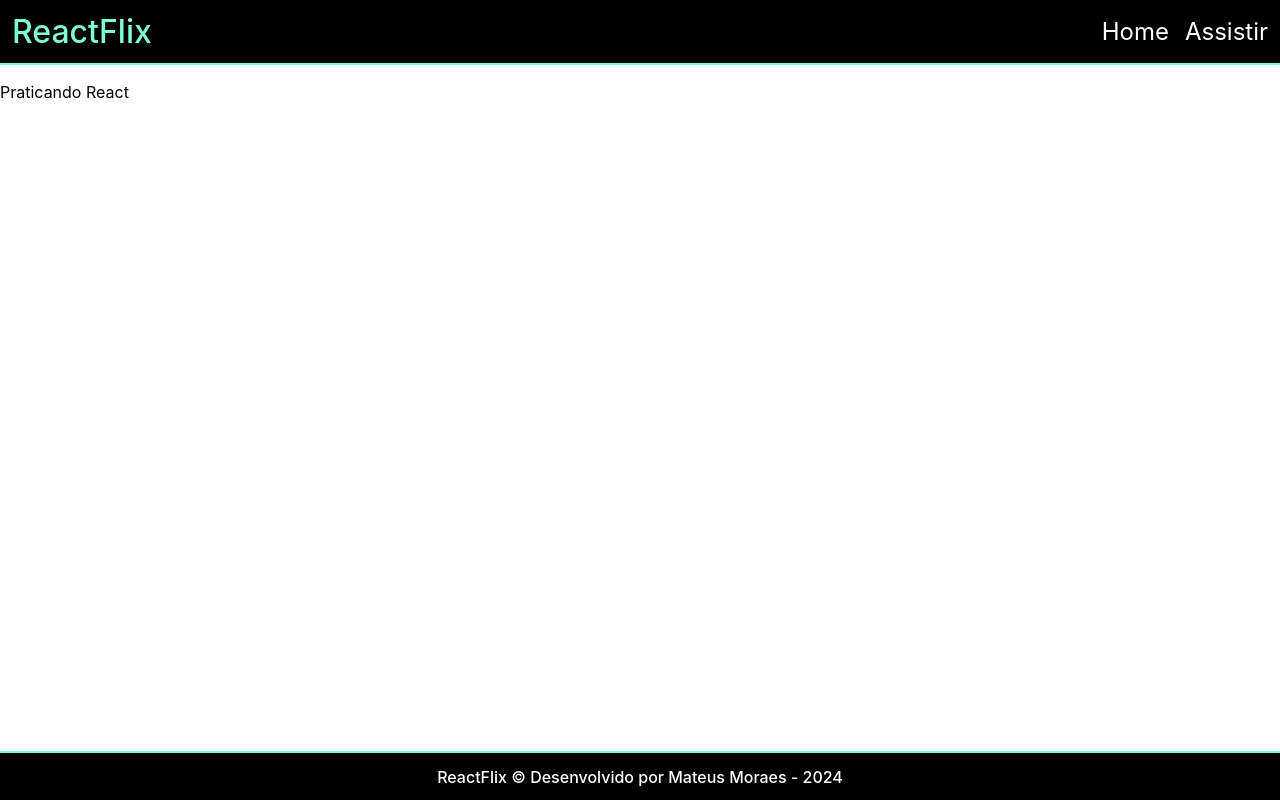
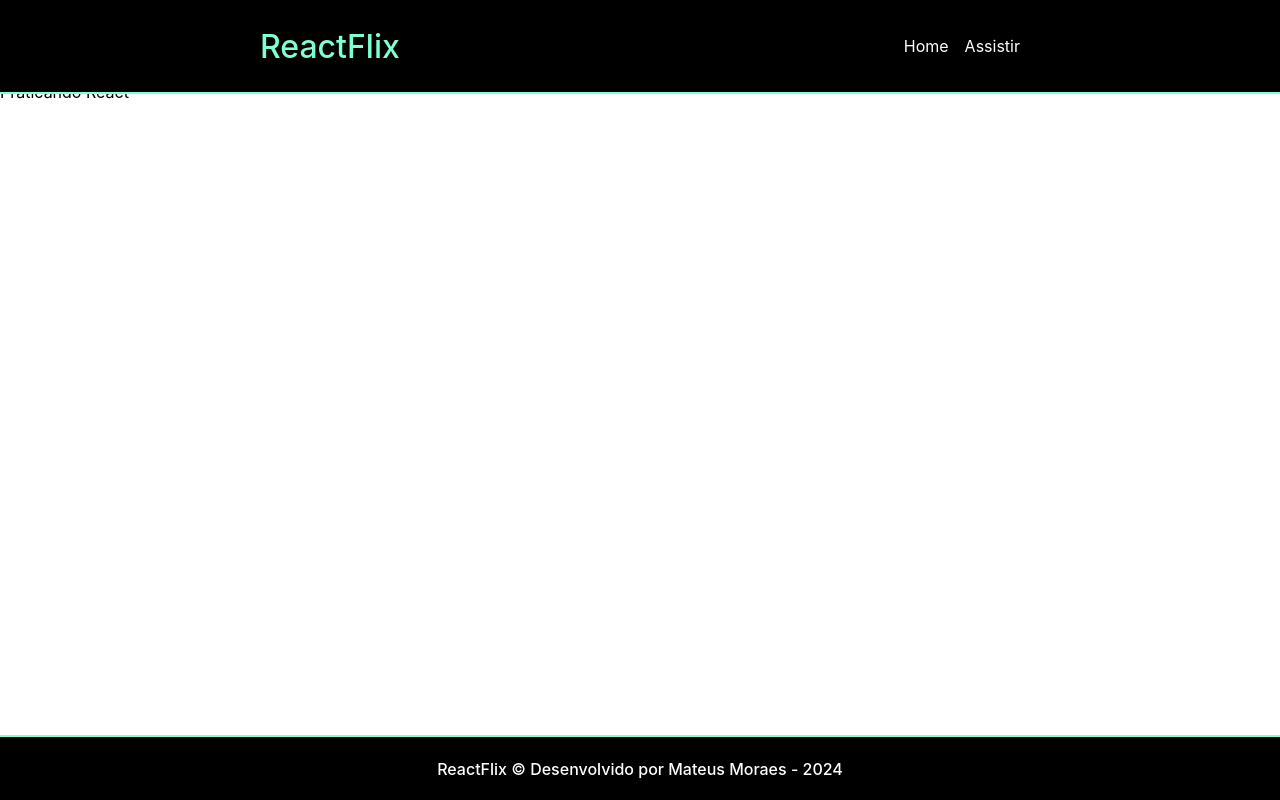
Before and after one commit to mateusmoraes6/react-practices, a React (Create React App) app: page / in a window 1280 px wide. Built offline with nearby package versions, Linux system fonts and the light colour scheme.

Commit message:
Componentes

```diff
--- a/src/components/Footer/Footer.module.css
+++ b/src/components/Footer/Footer.module.css
@@ -1,5 +1,5 @@
 .footer {
-    position: fixed;
+    position: absolute;
     bottom: 0;
     width: 100%;
     display: flex;
@@ -8,6 +8,7 @@
     background-color: #000;
     color: #fff;
     border-top: 2px solid aquamarine;
+    padding-block: 0.5rem;
 }
 
 .footer h2 {
--- a/src/components/Header/Header.module.css
+++ b/src/components/Header/Header.module.css
@@ -4,11 +4,11 @@
     position: fixed;
     top: 0;
     width: 100%;
+    height: 68px;
     display: flex;
     padding: 0.75rem;
-    font-size: 1.5rem;
     align-items: center;
-    justify-content: space-between;
+    justify-content: space-around;
 }
 
 .header span {
```
Also changed, not shown: 1 other file (tests, documents, lock files or other folders).
